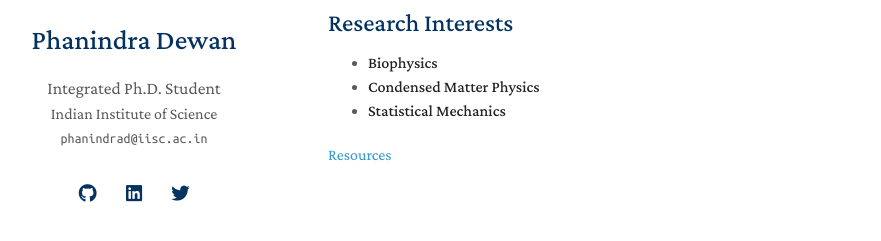
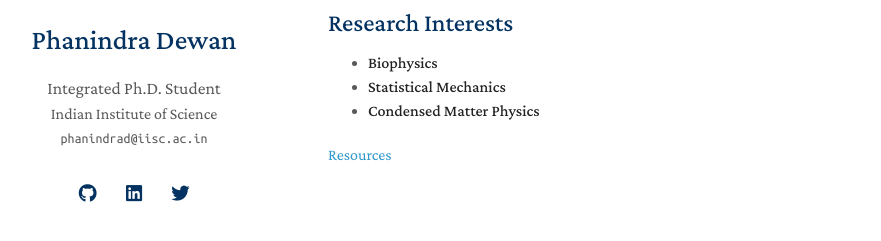
Before and after one commit to phannyd/phannyd.github.io, a Jekyll site: the page built from index.md, in a window 1280 px wide. Shown: the part 162-403 px from the top of the page, without its empty margins (142-1023 px from the left). Built offline with Jekyll 4.4.1, drawn with Linux system fonts in a browser that asks for light colours; nearby versions of some CDN libraries; a style sheet for code colours, icons or effects is not loaded.

```diff
--- a/index.md
+++ b/index.md
@@ -10,7 +10,7 @@ I am an Integrated PhD student at the Indian Institute of Science, Bangalore, In
 ## Research Interests
 
 - **Biophysics**
+- **Statistical Mechanics**
 - **Condensed Matter Physics**
-- **Statistical Mechanics**
 
 [Resources](https://phannyd.github.io/resources){: .btn}
```
